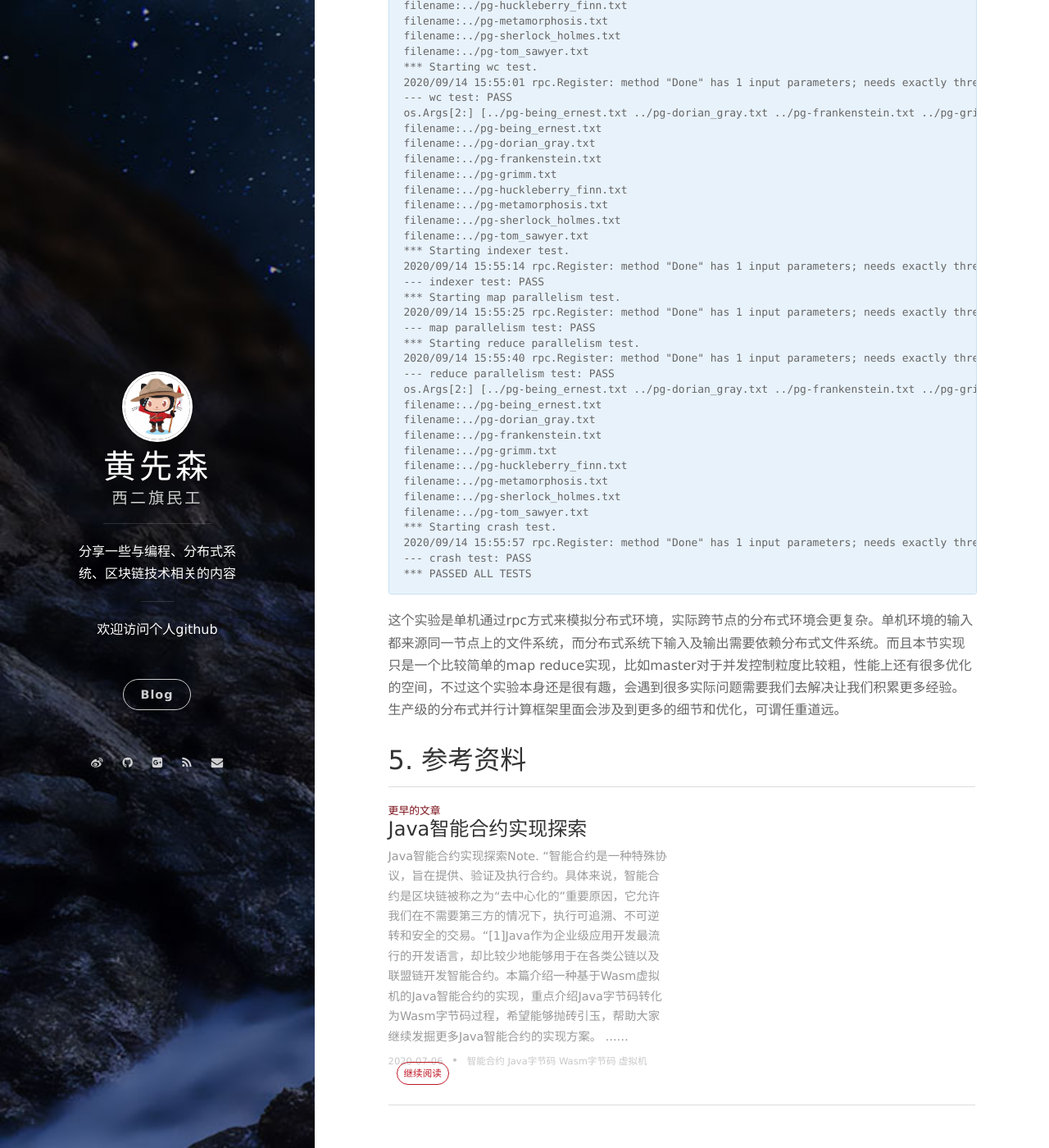
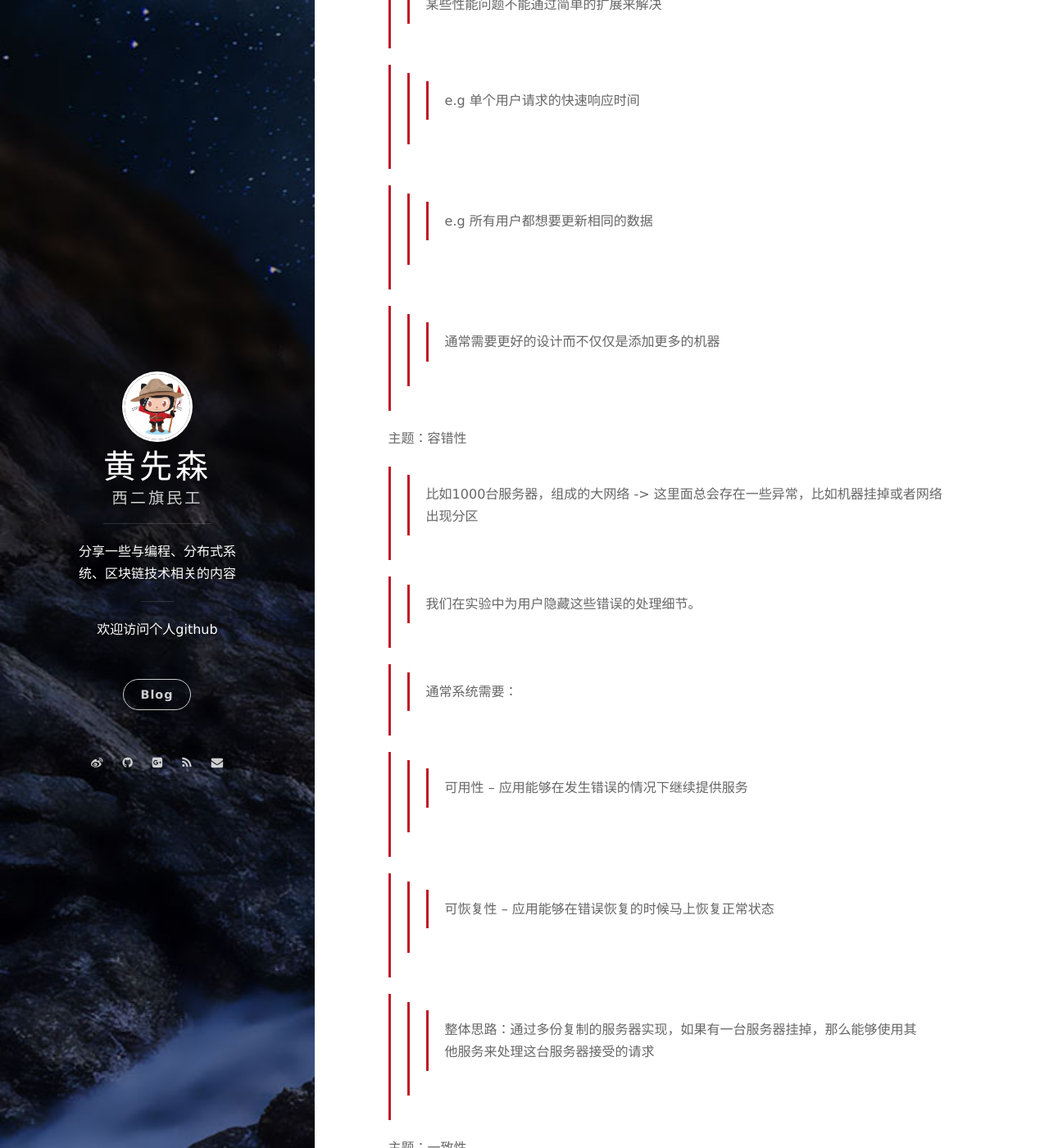
Before and after one commit to berryjam/berryjam.github.io, a Jekyll site: the page built from _posts/2020-09-12-6.824分布式系统课程系列(一):开篇&MapReduce介绍及框架实现.md, in a window 1280 px wide and 1400 px high, scrolled down 2182 px. Shown: the whole window at 82% size. Built offline with Jekyll 4.4.1, drawn with Linux system fonts in a browser that asks for light colours; nearby versions of some CDN libraries; comment, search, counter and statistics services are not loaded; some of the changed text lies outside the part shown.

Commit message:
Update 2020-09-12-6.824分布式系统课程系列(一):开篇&MapReduce介绍及框架实现.md

```diff
--- a/_posts/2020-09-12-6.824分布式系统课程系列(一):开篇&MapReduce介绍及框架实现.md
+++ b/_posts/2020-09-12-6.824分布式系统课程系列(一):开篇&MapReduce介绍及框架实现.md
@@ -51,7 +51,40 @@ tags: 分布式系统 MapReduce 6.824
 
 主题：性能
 >> 目标：可扩展的吞吐量
->>> Nx服务器->通过并行CPU，磁盘，网络的Nx总吞吐量
+
+>>> Nx服务器->通过并行CPU，磁盘，网络达到Nx总吞吐量
+
+>> 当N增长时，扩展会变得越来越难：
+
+>>> 负载不均衡、延迟取决于N机器里最慢的那一台
+
+>>> 不可并行化的代码：初始化及交互
+
+>> 某些性能问题不能通过简单的扩展来解决
+
+>>> e.g 单个用户请求的快速响应时间
+
+>>> e.g 所有用户都想要更新相同的数据
+
+>>> 通常需要更好的设计而不仅仅是添加更多的机器
+
+主题：容错性
+
+>> 比如1000台服务器，组成的大网络 -> 这里面总会存在一些异常，比如机器挂掉或者网络出现分区
+
+>> 我们在实验中为用户隐藏这些错误的处理细节。
+
+>> 通常系统需要：
+
+>>> 可用性 -- 应用能够在发生错误的情况下继续提供服务
+
+>>> 可恢复性 -- 应用能够在错误恢复的时候马上恢复正常状态
+
+>>> 整体思路：通过多份复制的服务器实现，如果有一台服务器挂掉，那么能够使用其他服务来处理这台服务器接受的请求
+
+主题：一致性
+
+
 
 ## 2. MapReduce介绍回顾
 
```
